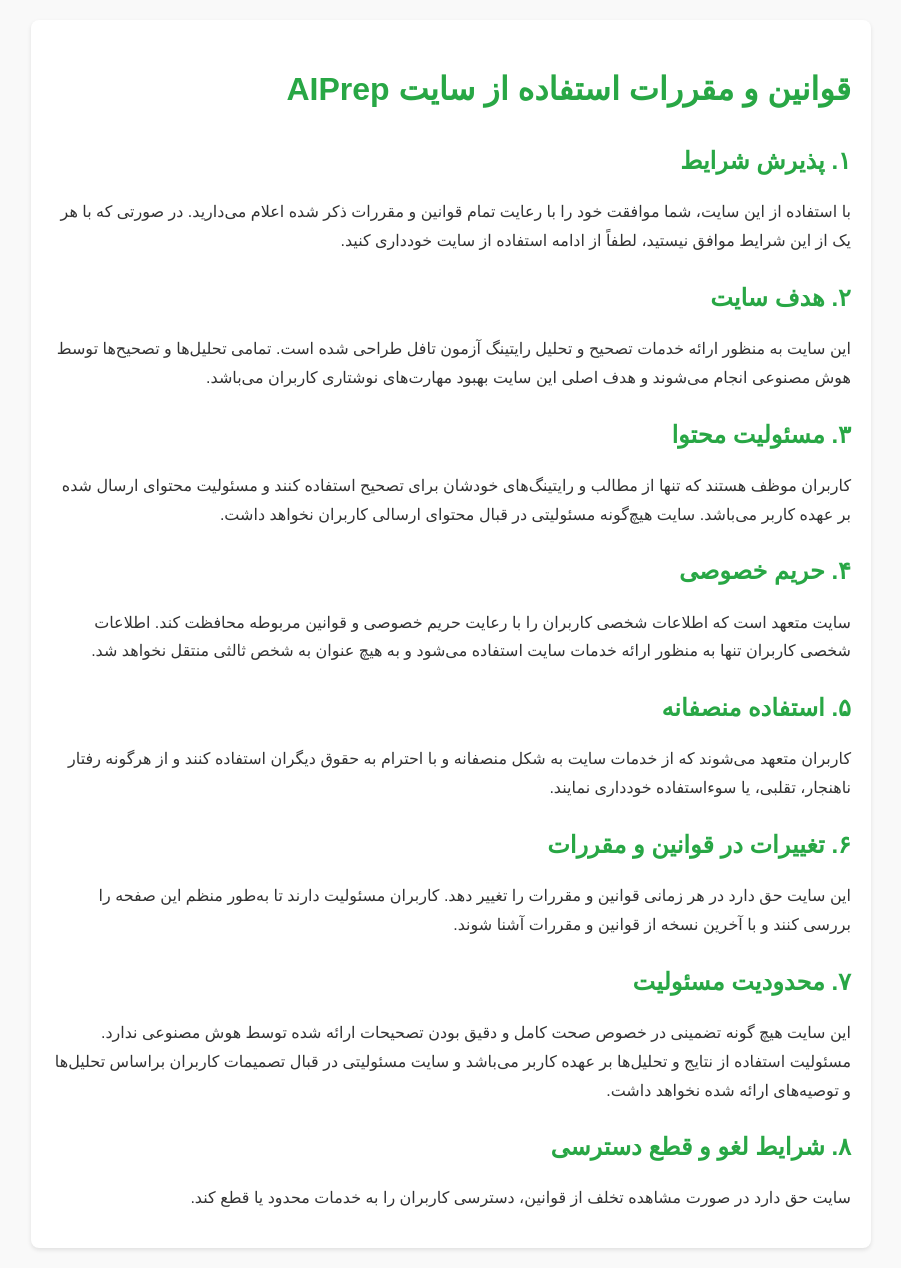
After one commit to alireza-jahandoost/AIprep, a Django app: page /terms-and-conditions/ in a window 1280 px wide. The commit adds this page. Shown: the whole page, without its empty margins (189-1090 px from the left). Run offline with Django 3.2, Linux system fonts and the light colour scheme.

Commit message:
Add terms and condition to the website

```diff
--- a/authentication/forms.py
+++ b/authentication/forms.py
@@ -62,3 +62,8 @@
         ),
         validators=[validate_phone_number]
     )
+    agree_to_terms = forms.BooleanField(
+        label='I agree to the <a href="/terms-and-conditions/" target="_blank" class="text-success">Terms and Conditions</a>',
+        widget=forms.CheckboxInput(attrs={"class": "form-check-input"}),
+        error_messages={"required": "You must agree to the terms and conditions to register."},
+    )
--- a/authentication/urls.py
+++ b/authentication/urls.py
@@ -4,11 +4,16 @@
 """
 
 from django.urls import path
+from django.views.generic import TemplateView
+
 from .views import login_view, register_user
 from django.contrib.auth.views import LogoutView
 
 urlpatterns = [
     path('login/', login_view, name="login"),
     path('register/', register_user, name="register"),
-    path("logout/", LogoutView.as_view(), name="logout")
+    path("logout/", LogoutView.as_view(), name="logout"),
+    path('terms-and-conditions/', TemplateView.as_view(template_name='terms-and-conditions.html'),
+         name='terms'),
+
 ]
--- /dev/null
+++ b/core/templates/terms-and-conditions.html
@@ -0,0 +1,87 @@
+<!DOCTYPE html>
+<html lang="fa">
+<head>
+  <meta charset="UTF-8">
+  <meta name="viewport" content="width=device-width, initial-scale=1.0">
+  <title>قوانین و مقررات</title>
+  <style>
+    body {
+      font-family: 'Vazir', Arial, sans-serif;
+      line-height: 1.8;
+      margin: 0;
+      padding: 0;
+      background-color: #f9f9f9;
+      color: #333;
+      direction: rtl;
+      text-align: right;
+    }
+    .container {
+      max-width: 800px;
+      margin: 20px auto;
+      background: #fff;
+      padding: 20px;
+      border-radius: 8px;
+      box-shadow: 0 2px 4px rgba(0, 0, 0, 0.1);
+    }
+    h1, h2 {
+      color: #28a745; /* Green theme */
+    }
+    h1 {
+      font-size: 2rem;
+      margin-bottom: 20px;
+    }
+    h2 {
+      font-size: 1.5rem;
+      margin-top: 20px;
+      margin-bottom: 10px;
+    }
+    p {
+      margin-bottom: 15px;
+    }
+    a {
+      color: #28a745; /* Green for links */
+      text-decoration: none;
+    }
+    a:hover {
+      text-decoration: underline;
+    }
+  </style>
+</head>
+<body>
+  <div class="container">
+    <h1>قوانین و مقررات استفاده از سایت AIPrep</h1>
+    <h2>۱. پذیرش شرایط</h2>
+    <p>
+      با استفاده از این سایت، شما موافقت خود را با رعایت تمام قوانین و مقررات ذکر شده اعلام می‌دارید. در صورتی که با هر یک از این شرایط موافق نیستید، لطفاً از ادامه استفاده از سایت خودداری کنید.
+    </p>
+    <h2>۲. هدف سایت</h2>
+    <p>
+      این سایت به منظور ارائه خدمات تصحیح و تحلیل رایتینگ آزمون تافل طراحی شده است. تمامی تحلیل‌ها و تصحیح‌ها توسط هوش مصنوعی انجام می‌شوند و هدف اصلی این سایت بهبود مهارت‌های نوشتاری کاربران می‌باشد.
+    </p>
+    <h2>۳. مسئولیت محتوا</h2>
+    <p>
+      کاربران موظف هستند که تنها از مطالب و رایتینگ‌های خودشان برای تصحیح استفاده کنند و مسئولیت محتوای ارسال شده بر عهده کاربر می‌باشد. سایت هیچ‌گونه مسئولیتی در قبال محتوای ارسالی کاربران نخواهد داشت.
+    </p>
+    <h2>۴. حریم خصوصی</h2>
+    <p>
+      سایت متعهد است که اطلاعات شخصی کاربران را با رعایت حریم خصوصی و قوانین مربوطه محافظت کند. اطلاعات شخصی کاربران تنها به منظور ارائه خدمات سایت استفاده می‌شود و به هیچ عنوان به شخص ثالثی منتقل نخواهد شد.
+    </p>
+    <h2>۵. استفاده منصفانه</h2>
+    <p>
+      کاربران متعهد می‌شوند که از خدمات سایت به شکل منصفانه و با احترام به حقوق دیگران استفاده کنند و از هرگونه رفتار ناهنجار، تقلبی، یا سوءاستفاده خودداری نمایند.
+    </p>
+    <h2>۶. تغییرات در قوانین و مقررات</h2>
+    <p>
+      این سایت حق دارد در هر زمانی قوانین و مقررات را تغییر دهد. کاربران مسئولیت دارند تا به‌طور منظم این صفحه را بررسی کنند و با آخرین نسخه از قوانین و مقررات آشنا شوند.
+    </p>
+    <h2>۷. محدودیت مسئولیت</h2>
+    <p>
+      این سایت هیچ گونه تضمینی در خصوص صحت کامل و دقیق بودن تصحیحات ارائه شده توسط هوش مصنوعی ندارد. مسئولیت استفاده از نتایج و تحلیل‌ها بر عهده کاربر می‌باشد و سایت مسئولیتی در قبال تصمیمات کاربران براساس تحلیل‌ها و توصیه‌های ارائه شده نخواهد داشت.
+    </p>
+    <h2>۸. شرایط لغو و قطع دسترسی</h2>
+    <p>
+      سایت حق دارد در صورت مشاهده تخلف از قوانین، دسترسی کاربران را به خدمات محدود یا قطع کند.
+    </p>
+  </div>
+</body>
+</html>
```
Also changed, not shown: core/templates/accounts/register.html (+12 -0 lines).
